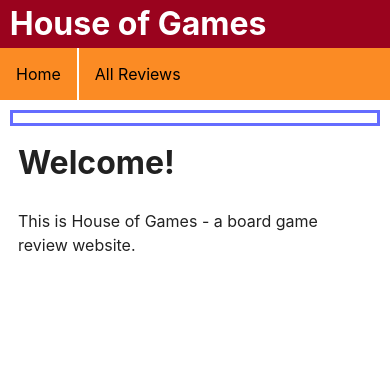
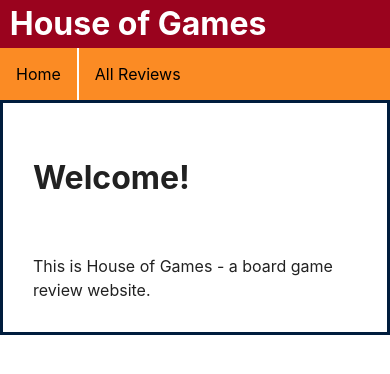
Before and after one commit to be-part/BP-NC-Games-Frontend, a React (Vite) app: page / in a window 390 px wide. Shown: the top 374 px of the page. Built offline with nearby package versions, Linux system fonts and the light colour scheme.

Commit message:
add responsive web design

```diff
--- a/src/App.css
+++ b/src/App.css
@@ -53,22 +53,32 @@
 
 /* Home CSS */
 .Home {
-  border: 3px solid #646cff;
-  margin: 10px;
-  padding: 5px;
+  border: 3px solid rgb(0, 29, 61);
+  padding: 15px;
+  width: 100%;
+  content: "";
+  clear: both;
+  display: table;
 }
 
 .HomeContent {
-width: 100%;
-float:left
+  padding: 15px;
+  width: 100%;
+  content: "";
+  clear: both;
+  display: table;
+  float:left
 }
 
 /* ReviewsList CSS */
 .ReviewsList {
   border: 3px solid rgb(0, 29, 61);
-  margin: 10px;
   padding: 15px;
   list-style: none;
+  width: 100%;
+  content: "";
+  clear: both;
+  display: table;
 }
 
 .ReviewsListTitle {
@@ -81,7 +91,6 @@ float:left
 /* ReviewCard CSS */
 .ReviewListItem {
   background-color: rgb(245, 242, 215);
-  margin: 5px;
   padding: 10px;
   width: 100%;
   content: "";
```
